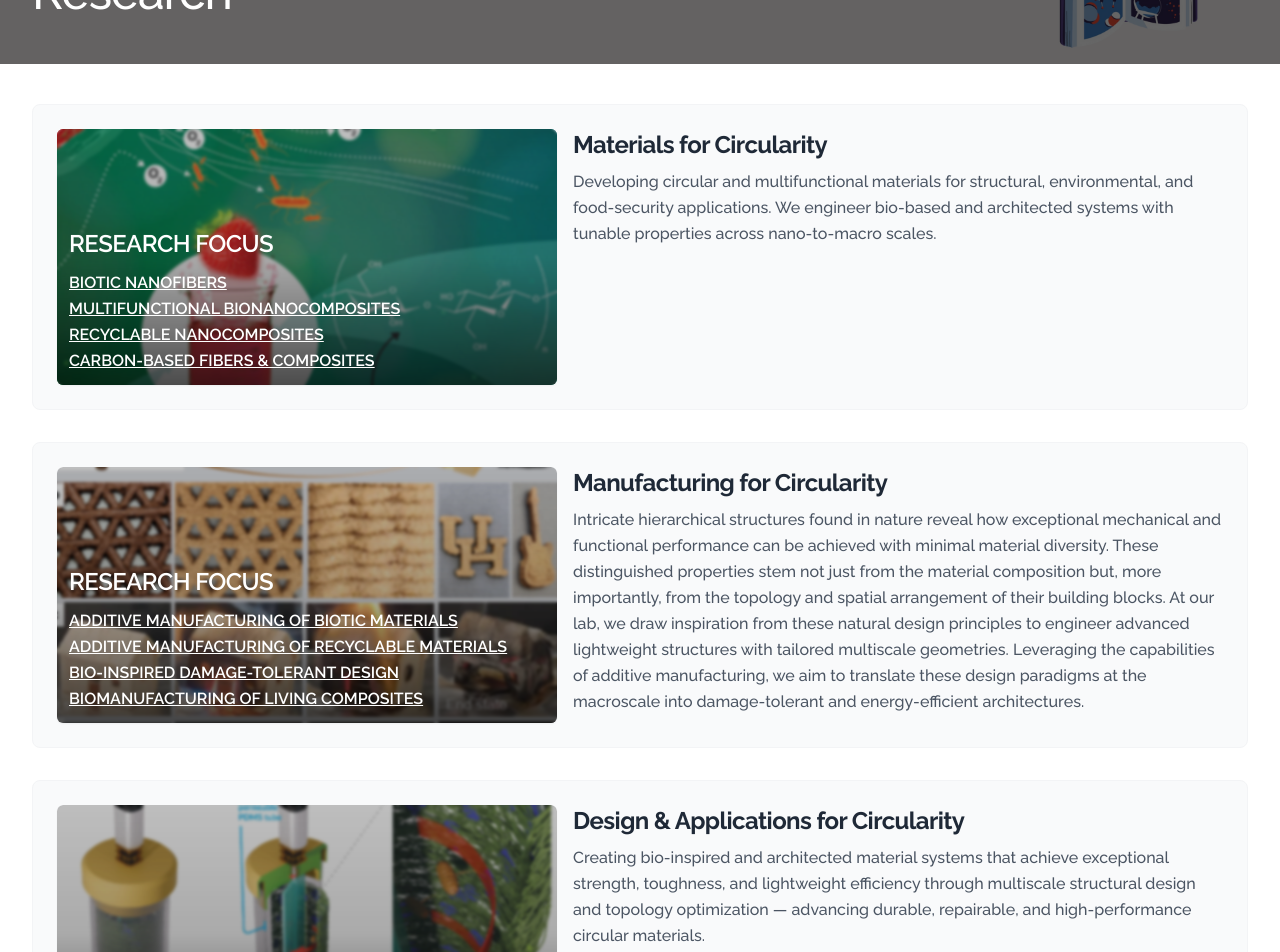
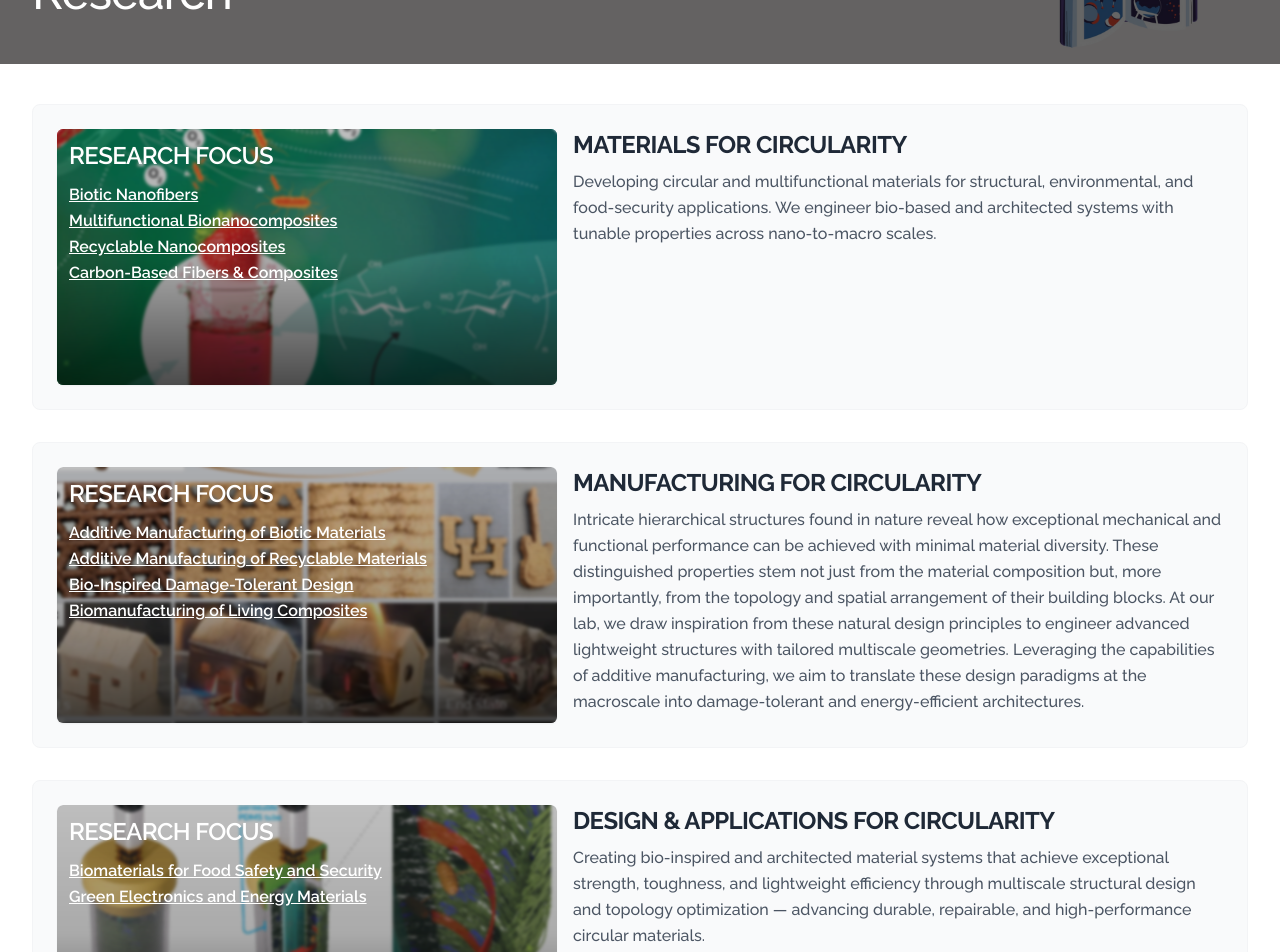
Before and after one commit to NAVYAMADHURI-BAGIREDDY/professorRahman_labsite, a React (Vite) app: page /research in a window 1280 px wide. Shown: the part 160-1112 px from the top of the page. Built offline with nearby package versions, Linux system fonts and the light colour scheme.

Commit message:
update header and research layout

```diff
--- a/src/components/layout/Header.tsx
+++ b/src/components/layout/Header.tsx
@@ -31,7 +31,7 @@
         to="/"
         className="flex flex-col leading-tight hover:text-blue-500 transition-colors"
         >
-          <span className="text-3xl sm:text-5xl font-raleway font-extrabold text-black">
+          <span className="text-3xl sm:text-4xl font-raleway font-extrabold text-black">
             Maksud
             </span>
             <span className="text-base sm:text-lg font-raleway font-semibold text-gray-700 tracking-wide">
@@ -41,7 +41,7 @@
 
         {/* Desktop Navigation */}
         <nav className="hidden md:flex space-x-6 lg:space-x-8">
-          {['HOME', 'TEAM', 'RESEARCH', 'PUBLICATIONS', 'NEWS', 'CONTACT'].map((item) => (
+          {['Home', 'Team', 'Research', 'Publications', 'News', 'Contact'].map((item) => (
             <NavLink
               key={item}
               to={item === 'Home' ? '/' : `/${item.toLowerCase()}`}
--- a/src/data/researchData.ts
+++ b/src/data/researchData.ts
@@ -14,41 +14,42 @@
 export const researchAreas: ResearchArea[] = [
   {
     id: "materials",
-    title: "Materials for Circularity",
+    title: "MATERIALS FOR CIRCULARITY",
     image: research1,
     description:
     "Developing circular and multifunctional materials for structural, environmental, and food-security applications. We engineer bio-based and architected systems with tunable properties across nano-to-macro scales.",
     focus: [
-      "BIOTIC NANOFIBERS",
-      "MULTIFUNCTIONAL BIONANOCOMPOSITES",
-      "RECYCLABLE NANOCOMPOSITES",
-      "CARBON-BASED FIBERS & COMPOSITES"
+      "Biotic Nanofibers",
+      "Multifunctional Bionanocomposites",
+      "Recyclable Nanocomposites",
+      "Carbon-Based Fibers & Composites"
+
     ],
     href: "/research/materials"
   },
   {
     id: "manufacturing",
-    title: "Manufacturing for Circularity",
+    title: "MANUFACTURING FOR CIRCULARITY",
     image: research2,
     description:
     "Intricate hierarchical structures found in nature reveal how exceptional mechanical and functional performance can be achieved with minimal material diversity. These distinguished properties stem not just from the material composition but, more importantly, from the topology and spatial arrangement of their building blocks. At our lab, we draw inspiration from these natural design principles to engineer advanced lightweight structures with tailored multiscale geometries. Leveraging the capabilities of additive manufacturing, we aim to translate these design paradigms at the macroscale into damage-tolerant and energy-efficient architectures.",
     focus: [
-      "ADDITIVE MANUFACTURING OF BIOTIC MATERIALS",
-      "ADDITIVE MANUFACTURING OF RECYCLABLE MATERIALS",
-      "BIO-INSPIRED DAMAGE-TOLERANT DESIGN",
-      "BIOMANUFACTURING OF LIVING COMPOSITES"
+      "Additive Manufacturing of Biotic Materials",
+      "Additive Manufacturing of Recyclable Materials",
+      "Bio-Inspired Damage-Tolerant Design",
+      "Biomanufacturing of Living Composites"
     ],
     href: "/research/manufacturing"
   },
   {
     id: "design",
-    title: "Design & Applications for Circularity",
+    title: "DESIGN & APPLICATIONS FOR CIRCULARITY",
     image: research3,
     description:
     "Creating bio-inspired and architected material systems that achieve exceptional strength, toughness, and lightweight efficiency through multiscale structural design and topology optimization — advancing durable, repairable, and high-performance circular materials.",
     focus: [
-      "BIOMATERIALS FOR FOOD SAFETY AND SECURITY",
-      "GREEN ELECTRONICS AND ENERGY MATERIALS"
+      "Biomaterials for Food Safety and Security",
+      "Green Electronics and Energy Materials"
     ],
     href: "/research/design"
   },
--- a/src/pages/Research.tsx
+++ b/src/pages/Research.tsx
@@ -67,7 +67,7 @@
                     <div className="absolute inset-0 bg-gradient-to-t from-black/60 via-black/10 to-transparent" />
 
                     {/* Research Focus Header + List */}
-                    <div className="absolute left-3 right-3 bottom-3 z-20">
+                    <div className="absolute left-3 right-3 top-3 z-20">
                       <h4 className="text-white text-medium sm:text-medium font-semibold uppercase mb-3 leading-tight">
                         Research Focus
                       </h4>
```
